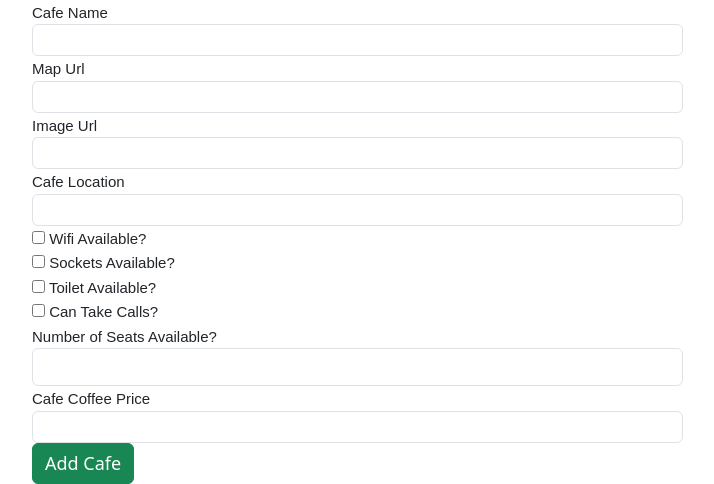
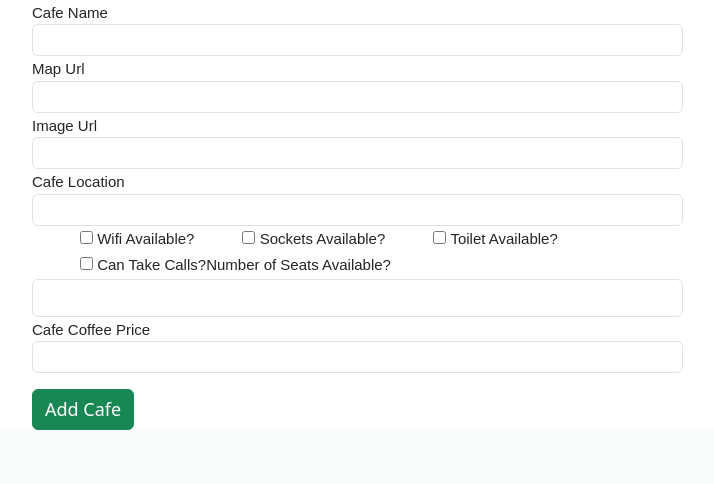
Before and after one commit to prachisharma-py/Cafe-and-Wifi, a Flask app: page /add-cafe in a window 1280 px wide. Shown: the part 686-1170 px from the top of the page, without its empty margins (50-764 px from the left). After the commit the page ends 1116 px from the top, so only its background shows below. Run offline with Flask 3, Linux system fonts and the light colour scheme; some libraries are stand-ins or nearby versions.

Commit message:
Remove wtf.quick_form and manually render WTForm

```diff
--- a/templates/add.html
+++ b/templates/add.html
@@ -1,5 +1,4 @@
 {% extends 'base.html' %}
-{% import "bootstrap/wtf.html" as wtf %}
 
 {% block title %}Cafe & Wifi | Add Cafe{% endblock %}
 
@@ -54,7 +53,46 @@
         Let freelancers, digital nomads, and other remote workers know about a
         new work-friendly venue!
       </p>
-      {{ wtf.quick_form(form, novalidate=True, button_map={"submit": "success"}) }}
+
+      <form method="POST" action="{{ url_for('add_cafe') }}">
+        {{ form.hidden_tag() }}
+
+        <div class="form-group">
+          {{ form.name.label }} {{ form.name(class="form-control") }}
+        </div>
+        <div class="form-group">
+          {{ form.map_url.label }} {{ form.map_url(class="form-control") }}
+        </div>
+        <div class="form-group">
+          {{ form.img_url.label }} {{ form.img_url(class="form-control") }}
+        </div>
+        <div class="form-group">
+          {{ form.location.label }} {{ form.location(class="form-control") }}
+        </div>
+        <div class="form-group form-check">
+          {{ form.has_wifi() }} {{ form.has_wifi.label }}
+        </div>
+        <div class="form-group form-check">
+          {{ form.has_sockets() }} {{ form.has_sockets.label }}
+        </div>
+        <div class="form-group form-check">
+          {{ form.has_toilet() }} {{ form.has_toilet.label }}
+        </div>
+        <div class="form-group form-check">
+          {{ form.can_take_calls() }} {{ form.can_take_calls.label }}
+        </div>
+        <div class="form-group">
+          {{ form.seats.label }} {{ form.seats(class="form-control") }}
+        </div>
+        <div class="form-group">
+          {{ form.coffee_price.label }} {{ form.coffee_price(class="form-control") }}
+        </div>
+
+        <div class="form-group mt-3">
+          {{ form.submit(class="btn btn-success") }}
+        </div>
+      </form>
+
     </div>
   </div>
 </div>
```
